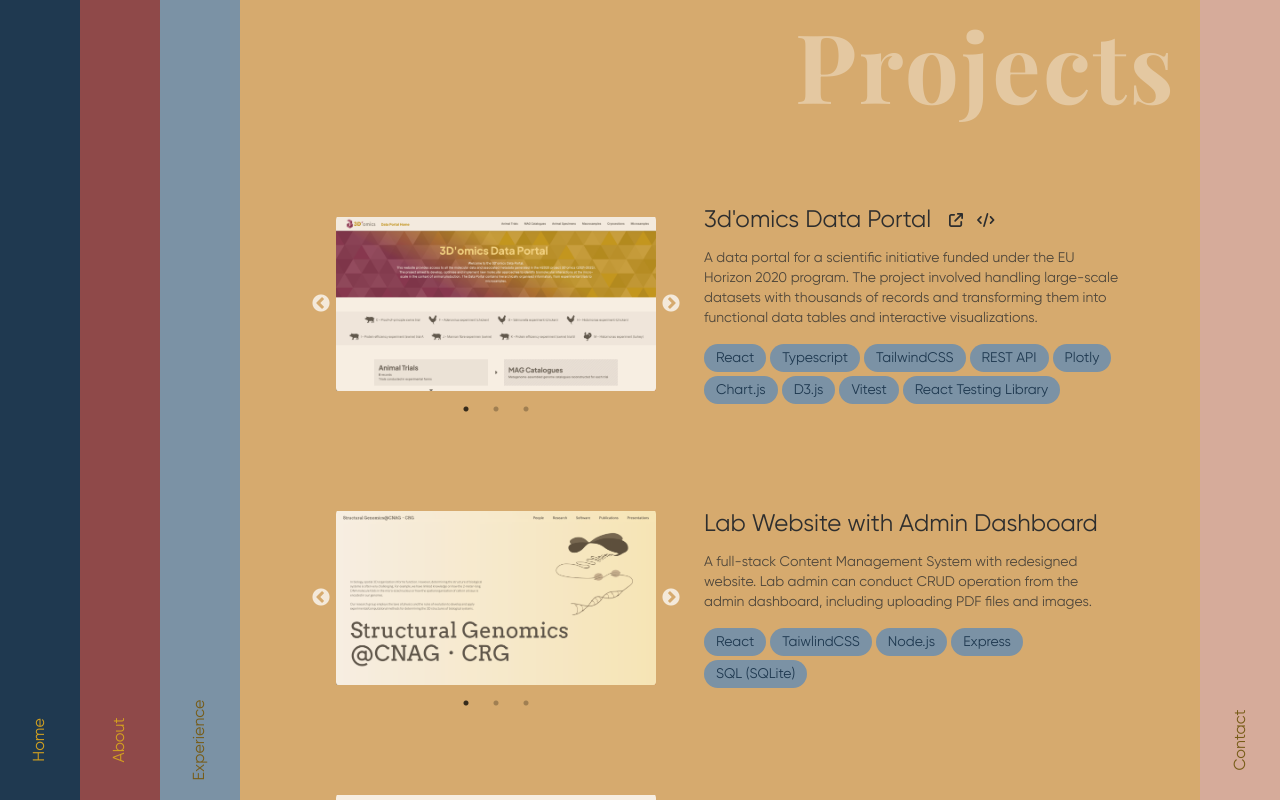
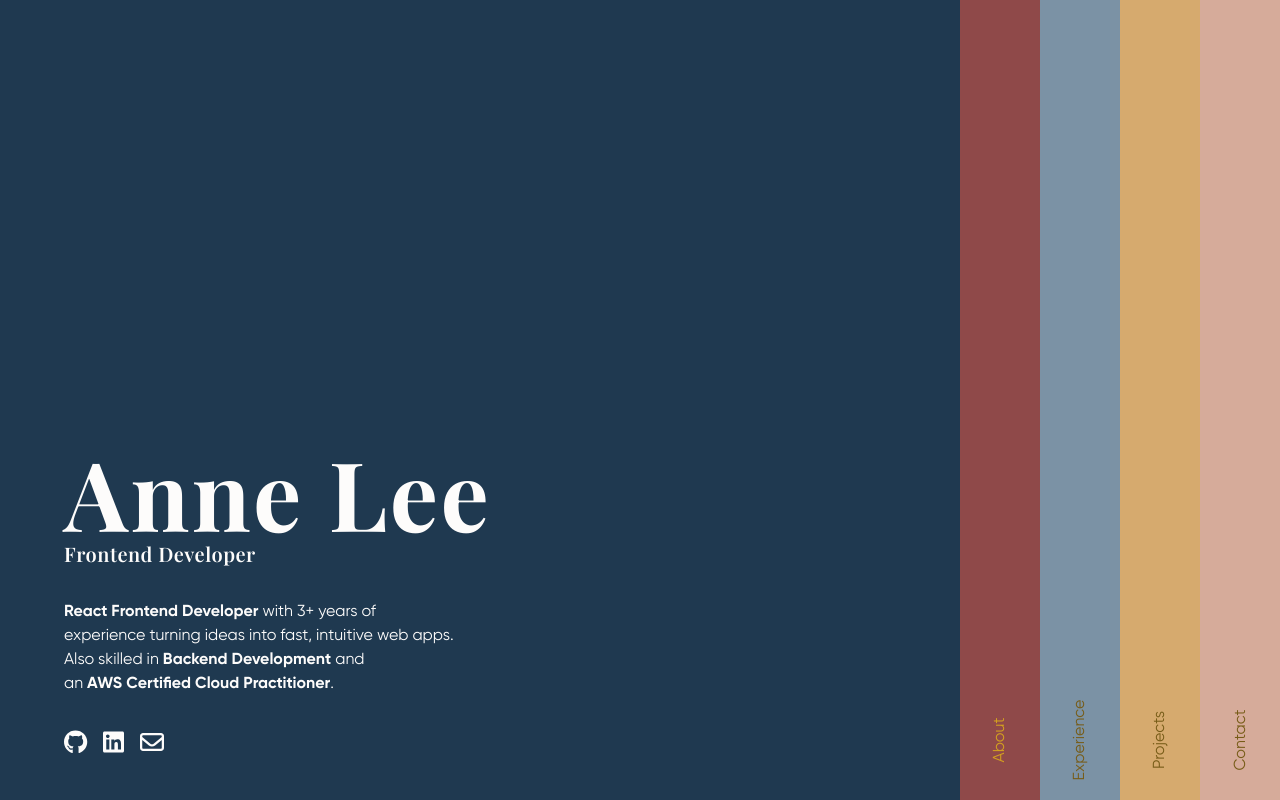
Before and after one commit to anne-mfl/portfolio-v3, a React (Vite) app: page / in a window 1280 px wide. Built offline with nearby package versions, Linux system fonts and the light colour scheme; a web font is replaced by a local one.

Commit message:
activePage adjusted

```diff
--- a/src/App.jsx
+++ b/src/App.jsx
@@ -12,8 +12,7 @@ import CVViewer from 'pages/CVViewer';
 
 function App() {
 
-  const [activePage, setActivePage] = useState('Projects')
-  // const [activePage, setActivePage] = useState('Home')
+  const [activePage, setActivePage] = useState('Home')
 
   return (
     <BrowserRouter>
```
